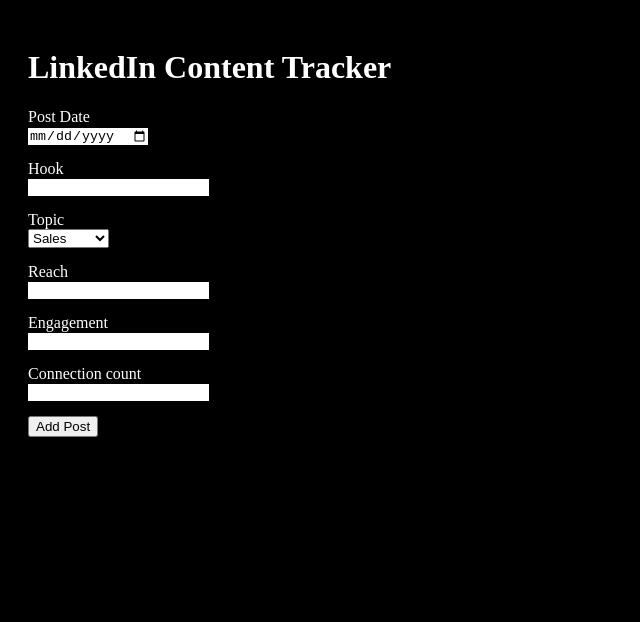
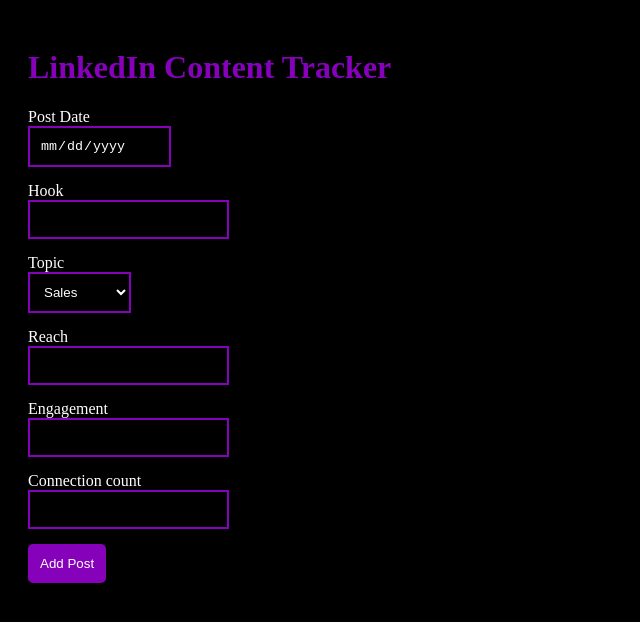
Before and after one commit to kasirashid82-coder/LinkedIn-Content-Tracker, a plain HTML site: page index.html in a window 1280 px wide. Shown: the whole page, without its empty margins (0-640 px from the left). Drawn offline with Linux system fonts and the light colour scheme.

Commit message:
<!DOCTYPE html> <html lang="en">     <head>         <meta charset="UTF-8">         <meta name="viewport" content="width=device-width, initial-scale=1.0">         <title> Linkedin Content Tracker</title>         <link rel="stylesheet" href="style.css">
    </head>
    <body>
        <h1>LinkedIn Content Tracker</h1>
        <form>
            <div>
            <label for="post-date">Post Date</label>
            <input type="date" id="post-date">
            </div>

            <div>
            <label for="hook">Hook</label>
            <input type="text" id="hook">
            </div>

          <div>
           <label for="topic">Topic</label>
           <select id="topic">
                <option value="sales">Sales</option>
                <option value="marketing">Marketing</option>
                <option value="story">Story</option>
                <option value="coding">Coding</option>
            </select>
            </div>

            <div>
            <label for="reach">Reach</label>
            <input type="number" id="reach">
            </div>

            <div>
            <label for="engagement">Engagement</label>
            <input type="number" id="engagement">
            </div>

            <div>
            <label for="connection-count">Connection count</label>
            <input type="number" id="connection-count">
            </div>

            <button type="submit">Add Post</button>

        </form>
          <script src="script.js"></script>
    </body>
</html>

h1{
    color: #8501ba;
}
body{
    padding:20px;
    background-color:black;
    color: white;

}
form div{
    margin-bottom:15px;
}

label{
    display:block;
}

input, select {
border:2px solid #8501ba;
color: white;
padding: 10px;
background-color: black;

}
button{
    background-color: #8501ba;
    color: white;
    border:2px solid #8501ba;
    padding: 10px;
    border-radius: 5px;
    cursor: pointer;
}
button:hover{
    background-color: white;
    color: #8501ba;

}

```diff
--- a/index.html
+++ b/index.html
@@ -48,5 +48,6 @@
             <button type="submit">Add Post</button>
 
         </form>
+          <script src="script.js"></script>
     </body>
 </html>
--- a/style.css
+++ b/style.css
@@ -1,3 +1,6 @@
+h1{
+    color: #8501ba;
+}
 body{
     padding:20px;
     background-color:black;
@@ -12,7 +15,23 @@
     display:block;
 }
 
-input{
-border:#8501ba;
+input, select {
+border:2px solid #8501ba;
+color: white;
+padding: 10px;
+background-color: black;
 
 }
+button{
+    background-color: #8501ba;
+    color: white;
+    border:2px solid #8501ba;
+    padding: 10px;
+    border-radius: 5px;
+    cursor: pointer;
+}
+button:hover{
+    background-color: white;
+    color: #8501ba;
+
+}
```
Also changed, not shown: script.js (added).
